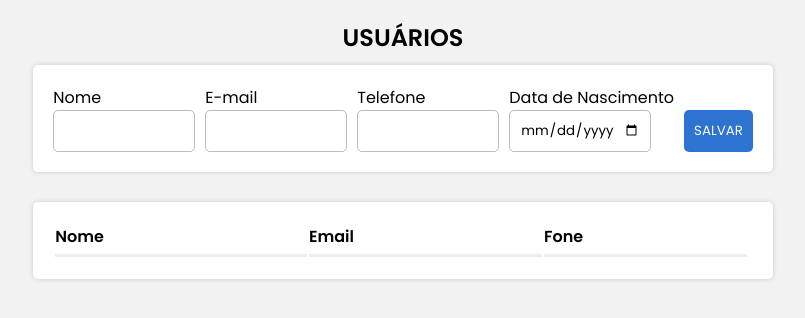
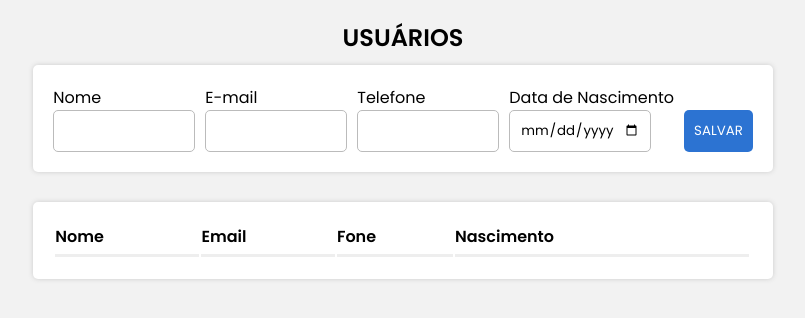
Before and after one commit to LuizaBordignon/crudUsers, a React (Create React App) app in the folder frontend/: page / in a window 1280 px wide. Shown: the top 318 px of the page, without its empty margins (237-1042 px from the left). Built offline with nearby package versions, Linux system fonts and the light colour scheme.

Commit message:
data nasc

```diff
--- a/frontend/src/components/Grid.js
+++ b/frontend/src/components/Grid.js
@@ -69,7 +69,7 @@ const Grid = ({ users, setUsers, setOnEdit }) => {
                     <Th> Nome </Th>
                     <Th> Email </Th>
                     <Th onlyWeb> Fone </Th>
-                    <Th></Th>
+                    <Th onlyWeb>Nascimento</Th>
                     <Th></Th>
                 </Tr>
             </Thead>
@@ -79,6 +79,11 @@ const Grid = ({ users, setUsers, setOnEdit }) => {
                         <Td width="30%">{item.nome}</Td>
                         <Td width="30%">{item.email}</Td>
                         <Td width="20%" onlyWeb> {item.fone} </Td>
+
+                        <Td width="20%" onlyWeb>
+                        {item.data_nasc ? item.data_nasc.split('T')[0].split('-').reverse().join('/') : ""}
+                        </Td>
+
                         <Td alignCenter width="5%">
                             <FaEdit onClick={() => handleEdit(item)}/>
                         </Td>
```
